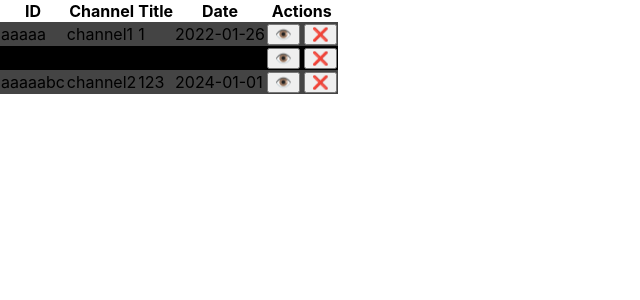
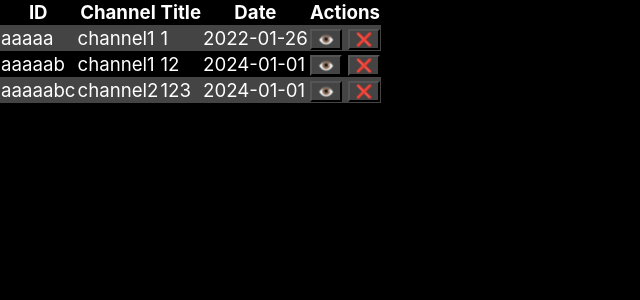
Before and after one commit to RobinWragg/yt, a React (Create React App) app: page / in a window 1280 px wide. Shown: the top 300 px of the page, without its empty margins (0-640 px from the left). Built offline with nearby package versions, Linux system fonts and the light colour scheme.

Commit message:
Update CSS

```diff
--- a/src/App.css
+++ b/src/App.css
@@ -1,38 +1,10 @@
-.App {
-  text-align: center;
+body {
+    color: white;
+    background-color: black;
+    font-size: 14pt;
 }
 
-.App-logo {
-  height: 40vmin;
-  pointer-events: none;
+button {
+    background-color: #444;
+    cursor: pointer;
 }
-
-@media (prefers-reduced-motion: no-preference) {
-  .App-logo {
-    animation: App-logo-spin infinite 20s linear;
-  }
-}
-
-.App-header {
-  background-color: #282c34;
-  min-height: 100vh;
-  display: flex;
-  flex-direction: column;
-  align-items: center;
-  justify-content: center;
-  font-size: calc(10px + 2vmin);
-  color: white;
-}
-
-.App-link {
-  color: #61dafb;
-}
-
-@keyframes App-logo-spin {
-  from {
-    transform: rotate(0deg);
-  }
-  to {
-    transform: rotate(360deg);
-  }
-}
```
